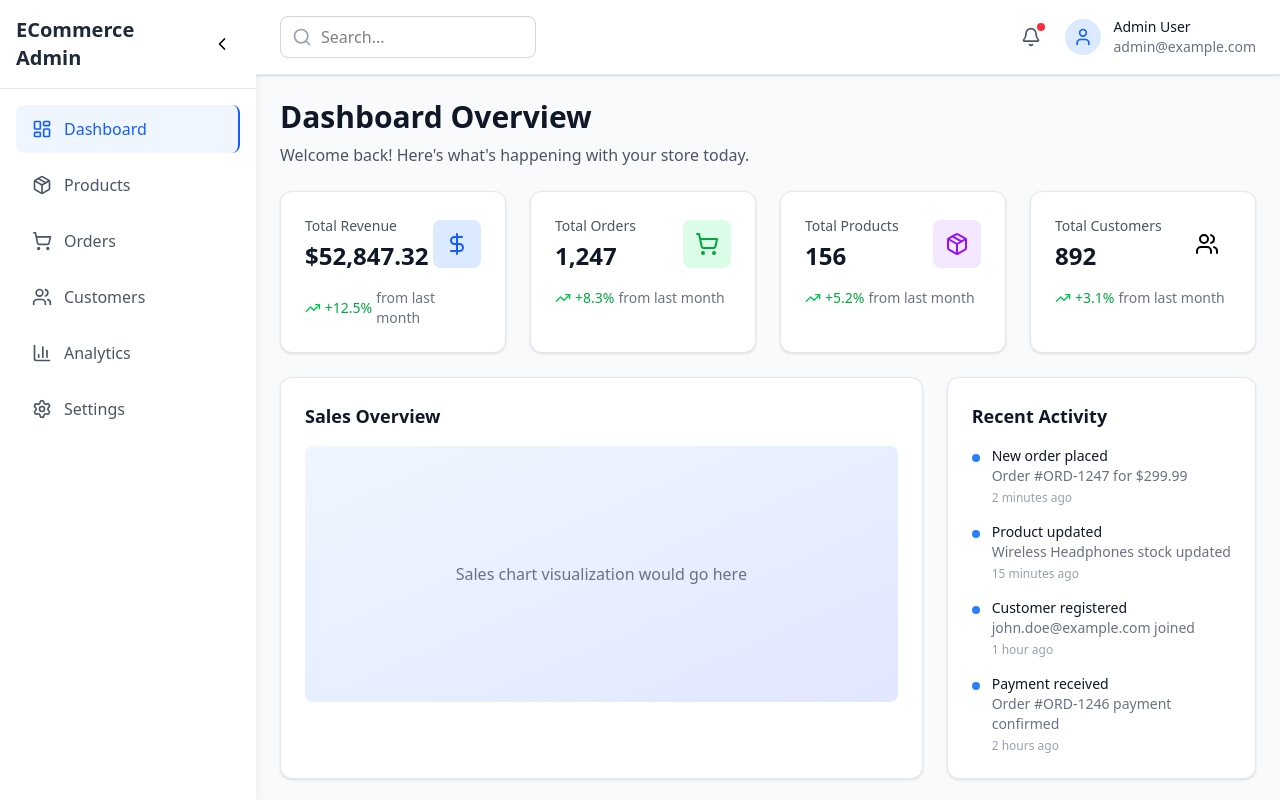
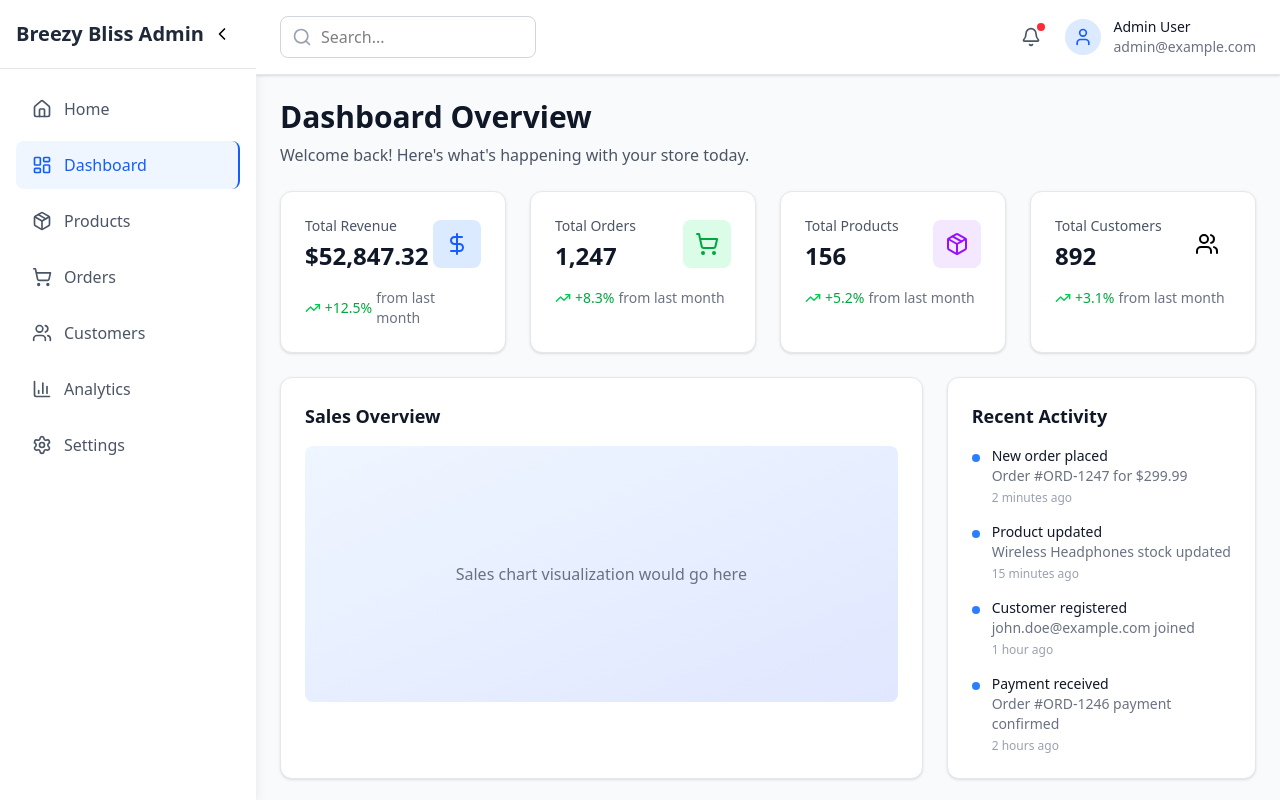
Before and after one commit to Kipronokirui/breezybliss, a React (Vite) app: page /dashboard in a window 1280 px wide. Built offline with nearby package versions, Linux system fonts and the light colour scheme.

Commit message:
updated navbar and dashboard

```diff
--- a/index.html
+++ b/index.html
@@ -2,7 +2,7 @@
 <html lang="en">
   <head>
     <meta charset="UTF-8" />
-    <link rel="icon" type="image/svg+xml" href="/vite.svg" />
+    <link rel="icon" type="image/svg+xml" href="/logo.ico" />
     <meta name="viewport" content="width=device-width, initial-scale=1.0" />
     <title>Breezy Bliss Online Store</title>
   </head>
--- a/src/components/common/Navbar.jsx
+++ b/src/components/common/Navbar.jsx
@@ -34,10 +34,22 @@ export default function Navbar() {
           {/* Navigation */}
           <nav className="hidden md:flex items-center space-x-8">
             <Link
+              to={`/`}
+              className="text-blue-700 font-medium hover:text-blue-800 transition-colors"
+            >
+              Home
+            </Link>
+            <Link
               to={`/shop`}
               className="text-blue-700 font-medium hover:text-blue-800 transition-colors"
             >
               Shop
+            </Link>
+            <Link
+              to={`/dashboard`}
+              className="text-blue-700 font-medium hover:text-blue-800 transition-colors"
+            >
+              Dashboard
             </Link>
             <a
               href="#"
@@ -65,7 +77,6 @@ export default function Navbar() {
               <Search className="w-5 h-5 text-blue-700" />
             </div>
             <Link
-              // onClick={() => openAuthModal("login")}
               to={`/account/login`}
               className="p-2 cursor-pointer rounded-full bg-white/20 hover:bg-white/30 transition-colors"
             >
--- a/src/components/dashboard/Sidebar.jsx
+++ b/src/components/dashboard/Sidebar.jsx
@@ -1,4 +1,4 @@
-import React from 'react';
+import React from "react";
 import {
   LayoutDashboard,
   Package,
@@ -7,31 +7,35 @@ import {
   BarChart3,
   Settings,
   ChevronLeft,
-  ChevronRight
-} from 'lucide-react';
-
-
+  ChevronRight,
+  Home,
+} from "lucide-react";
+import { Link } from "react-router-dom";
 
 export default function Sidebar({
   currentPage,
   onPageChange,
   collapsed,
-  onToggleCollapse
-}){
+  onToggleCollapse,
+}) {
   const menuItems = [
-    { id: 'dashboard', label: 'Dashboard', icon: LayoutDashboard },
-    { id: 'products', label: 'Products', icon: Package },
-    { id: 'orders', label: 'Orders', icon: ShoppingCart },
-    { id: 'customers', label: 'Customers', icon: Users },
-    { id: 'analytics', label: 'Analytics', icon: BarChart3 },
-    { id: 'settings', label: 'Settings', icon: Settings },
+    { id: "dashboard", label: "Dashboard", icon: LayoutDashboard },
+    { id: "products", label: "Products", icon: Package },
+    { id: "orders", label: "Orders", icon: ShoppingCart },
+    { id: "customers", label: "Customers", icon: Users },
+    { id: "analytics", label: "Analytics", icon: BarChart3 },
+    { id: "settings", label: "Settings", icon: Settings },
   ];
 
   return (
-    <div className={`bg-white shadow-lg transition-all duration-300 ${collapsed ? 'w-16' : 'w-64'} h-screen flex flex-col`}>
+    <div
+      className={`bg-white shadow-lg transition-all duration-300 ${
+        collapsed ? "w-16" : "w-64"
+      } h-screen flex flex-col`}
+    >
       <div className="p-4 border-b border-gray-200 flex items-center justify-between">
         {!collapsed && (
-          <h1 className="text-xl font-bold text-gray-800">ECommerce Admin</h1>
+          <h1 className="text-xl font-bold text-gray-800">Breezy Bliss Admin</h1>
         )}
         <button
           onClick={onToggleCollapse}
@@ -43,6 +47,18 @@ export default function Sidebar({
 
       <nav className="flex-1 p-4">
         <ul className="space-y-2">
+          <li>
+            <Link
+              to={`/`}
+              className={`w-full flex items-center px-4 py-3 rounded-lg transition-colors text-gray-600 hover:bg-gray-50 hover:text-gray-900
+              `}
+            >
+              <Home size={20} className="flex-shrink-0" />
+              {!collapsed && (
+                <span className="ml-3 font-medium">Home</span>
+              )}
+            </Link>
+          </li>
           {menuItems.map((item) => {
             const Icon = item.icon;
             const isActive = currentPage === item.id;
@@ -53,12 +69,14 @@ export default function Sidebar({
                   onClick={() => onPageChange(item.id)}
                   className={`w-full flex items-center px-4 py-3 rounded-lg transition-colors ${
                     isActive
-                      ? 'bg-blue-50 text-blue-600 border-r-2 border-blue-600'
-                      : 'text-gray-600 hover:bg-gray-50 hover:text-gray-900'
+                      ? "bg-blue-50 text-blue-600 border-r-2 border-blue-600"
+                      : "text-gray-600 hover:bg-gray-50 hover:text-gray-900"
                   }`}
                 >
                   <Icon size={20} className="flex-shrink-0" />
-                  {!collapsed && <span className="ml-3 font-medium">{item.label}</span>}
+                  {!collapsed && (
+                    <span className="ml-3 font-medium">{item.label}</span>
+                  )}
                 </button>
               </li>
             );
@@ -67,4 +85,4 @@ export default function Sidebar({
       </nav>
     </div>
   );
-};
+}
```
Also changed, not shown: 1 other file (tests, documents, lock files or other folders).
